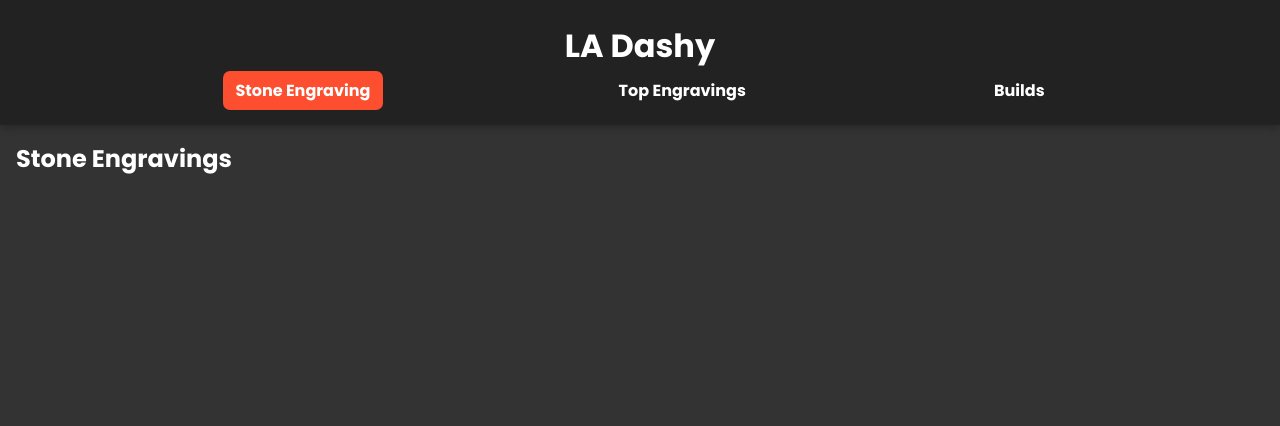
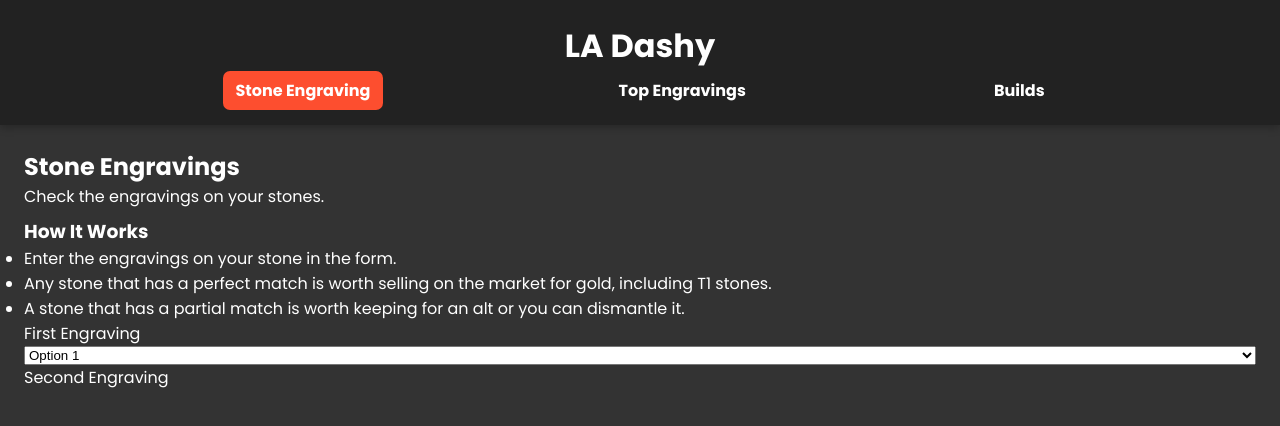
Before and after one commit to eko-develops/la-dashy, a React (Create React App) app: page / in a window 1280 px wide. Shown: the top 426 px of the page. Built offline with nearby package versions, Linux system fonts and the light colour scheme.

Commit message:
Add form and start working on select options

```diff
--- a/src/App.css
+++ b/src/App.css
@@ -11,7 +11,7 @@
 }
 
 .App .content {
-  padding: 1rem;
+  padding: 1.5rem;
 }
 
 header {
@@ -63,7 +63,21 @@ header nav ul li a:hover {
   background-color: var(--button-bg-hover);
 }
 
+.stone-engraving-form-wrapper form {
+  display: -webkit-box;
+  display: -ms-flexbox;
+  display: flex;
+  -webkit-box-orient: vertical;
+  -webkit-box-direction: normal;
+      -ms-flex-direction: column;
+          flex-direction: column;
+}
+
 .active-link {
   background-color: var(--button-bg-active);
 }
+
+.how-it-works-section {
+  margin-top: 0.5rem;
+}
 /*# sourceMappingURL=App.css.map */
--- a/src/App.scss
+++ b/src/App.scss
@@ -10,7 +10,7 @@
   height: 100vh;
 
   .content {
-    padding: 1rem;
+    padding: 1.5rem;
   }
 }
 
@@ -52,8 +52,17 @@ header {
   }
 }
 
+.stone-engraving-form-wrapper form {
+  display: flex;
+  flex-direction: column;
+}
+
 .active-link {
   background-color: var(--button-bg-active);
+}
+
+.how-it-works-section {
+  margin-top: 0.5rem;
 }
 
 @media all and (min-width: 576px) {
--- a/src/components/StoneEngraving.js
+++ b/src/components/StoneEngraving.js
@@ -2,6 +2,45 @@ const StoneEngraving = () => {
   return (
     <>
       <h2>Stone Engravings</h2>
+      <div className="page-description">
+        <p>Check the engravings on your stones.</p>
+        <div className="how-it-works-section">
+          <h3>How It Works</h3>
+          <ul>
+            <li>
+              <p>Enter the engravings on your stone in the form.</p>
+            </li>
+            <li>
+              <p>
+                Any stone that has a perfect match is worth selling on the
+                market for gold, including T1 stones.
+              </p>
+            </li>
+            <li>
+              <p>
+                A stone that has a partial match is worth keeping for an alt or
+                you can dismantle it.
+              </p>
+            </li>
+          </ul>
+        </div>
+      </div>
+      <div className="stone-engraving-form-wrapper">
+        <form>
+          <label>First Engraving</label>
+          <select id="standard-select">
+            <option value="Option 1">Option 1</option>
+            <option value="Option 2">Option 2</option>
+            <option value="Option 3">Option 3</option>
+            <option value="Option 4">Option 4</option>
+            <option value="Option 5">Option 5</option>
+            <option value="Option length">
+              Option that has too long of a value to fit
+            </option>
+          </select>
+          <label>Second Engraving</label>
+        </form>
+      </div>
     </>
   );
 };
```
Also changed, not shown: 1 other file (tests, documents, lock files or other folders).
